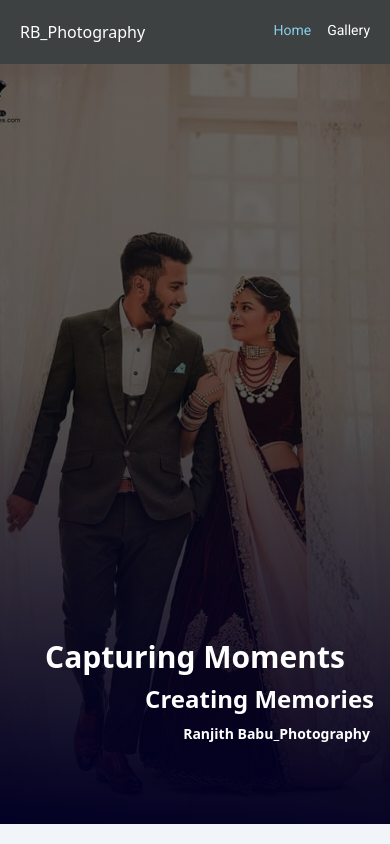
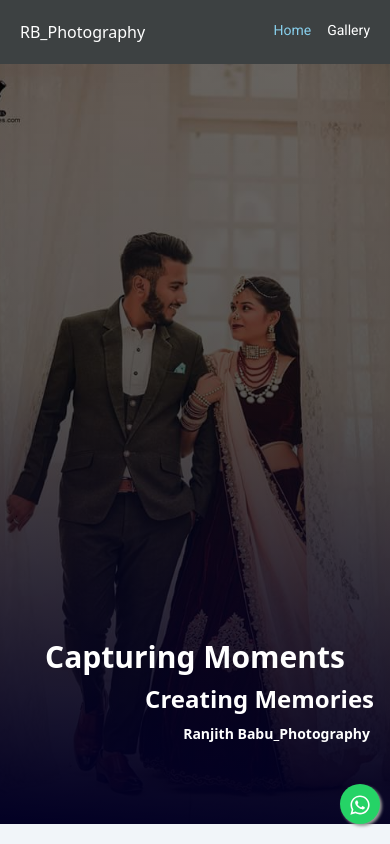
Before and after one commit to Akshai-muraleedharan/Ranjith_Photography, a React (Vite) app in the folder frontend/: page / in a window 390 px wide. Shown: the top 844 px of the page. Built offline with nearby package versions, Linux system fonts and the light colour scheme; no server answers; a web font is replaced by a local one.

Commit message:
whatup ui update

```diff
--- a/frontend/src/App.css
+++ b/frontend/src/App.css
@@ -159,3 +159,42 @@ img {
     padding: 0px 10px 0px 10px;
   }
 }
+
+
+/* whatsup icon */
+
+.whatsapp_float{
+  position: fixed;
+  width: 60px;
+  height: 60px;
+  bottom: 40px;
+  right: 40px;
+  background-color: #25d366;
+  color: #FFF;
+  border-radius: 50px;
+  text-align: center;
+  font-size: 30px;
+  box-shadow: 2px 2px 3px #999;
+  z-index: 100;
+  display: flex;
+  justify-content: center;
+
+}
+
+.whatsapp-icon{
+  margin-top: 16px;
+}
+
+@media screen and (max-width: 767px) {
+  .whatsapp-icon {
+      margin-top: 10px;
+  }
+
+  .whatsapp_float {
+      width: 40px;
+      height: 40px;
+      bottom: 20px;
+      right: 10px;
+      font-size: 22px;
+  }
+}
--- a/frontend/src/components/usedComponents/GalleryComponent.jsx
+++ b/frontend/src/components/usedComponents/GalleryComponent.jsx
@@ -36,7 +36,7 @@ function GalleryComponent() {
     }
 
     const CloseModel = () => {
-      setImageData('')
+       setImageData('')
       document.body.style.overflow = '';
     }
 
--- a/frontend/src/components/user/UserHeader.jsx
+++ b/frontend/src/components/user/UserHeader.jsx
@@ -16,6 +16,7 @@ function UserHeader() {
             <NavLink
               style={({isActive}) => {return {color : isActive ? "skyblue" : ""}}}
              to={'gallery'} className='text-white nav-item text-[14px]'>Gallery</NavLink>
+
         </ul>
         </nav>
     </header>
--- a/frontend/src/pages/HomePage.jsx
+++ b/frontend/src/pages/HomePage.jsx
@@ -3,14 +3,19 @@ import HeroSection from '../components/sections/HeroSection'
 import PlanSection from '../components/sections/PlanSection'
 import ContactSection from '../components/sections/ContactSection'
 import About from '../components/sections/About'
-
+import { FaWhatsapp } from "react-icons/fa";
+import { Link } from 'react-router-dom'
 function HomePage() {
   return (
     <div className='bg-slate-100'>
+      <Link to={"https://wa.me/+919297160407"} className='whatsapp_float'>
+      <FaWhatsapp  className='whatsapp-icon'/>
+      </Link>
     <HeroSection/>
     <About/>
     <PlanSection/>
     <ContactSection/>
+
     </div>
   )
 }
```
Also changed, not shown: 1 other file (tests, documents, lock files or other folders).
